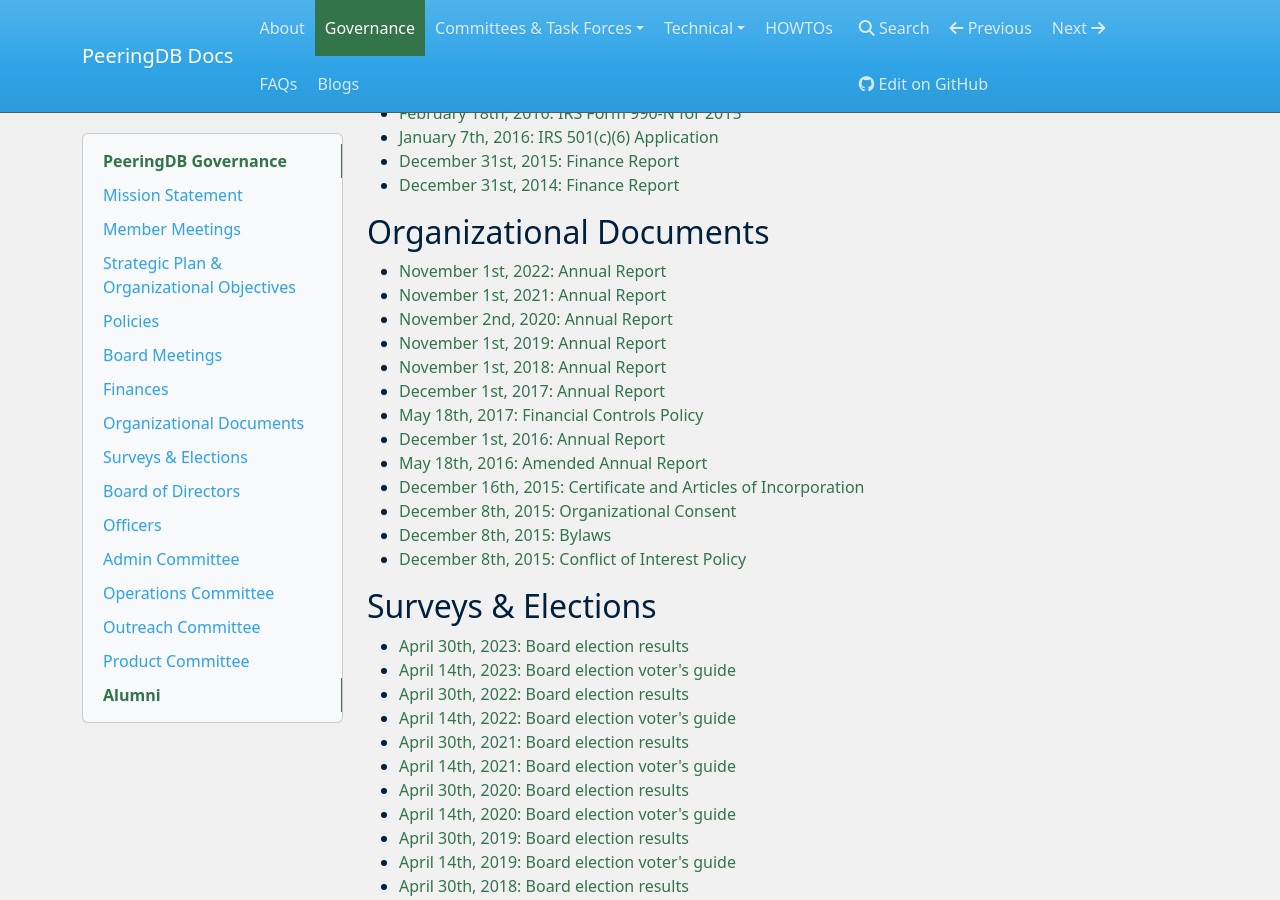
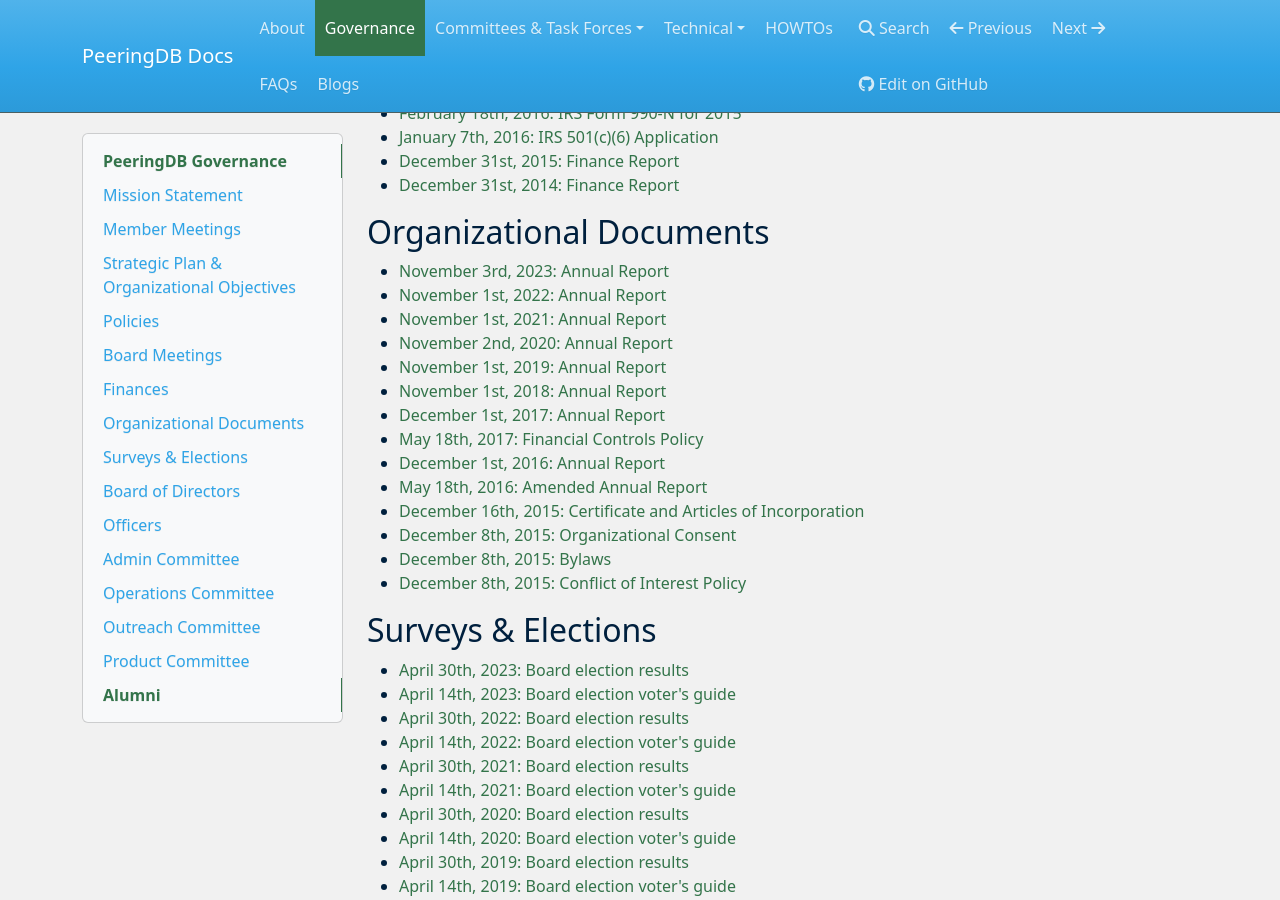
Before and after one commit to peeringdb/docs, an MkDocs documentation site: the page built from docs/gov.md, in a window 1280 px wide and 900 px high, scrolled down 1553 px. Built offline with MkDocs 1.6.1, drawn with Linux system fonts in a browser that asks for light colours; nearby versions of some CDN libraries.

Commit message:
Annual Report.

```diff
--- a/docs/gov.md
+++ b/docs/gov.md
@@ -69,6 +69,7 @@
 
 ## Organizational Documents
 
+- [November 3rd, 2023: Annual Report](gov/legaldocs/2023-11-03_PeeringDB_Annual_Report.pdf)
 - [November 1st, 2022: Annual Report](gov/legaldocs/2022-11-01_PeeringDB_Annual_Report.pdf)
 - [November 1st, 2021: Annual Report](gov/legaldocs/2021-11-01_PeeringDB_Annual_Report.pdf)
 - [November 2nd, 2020: Annual Report](gov/legaldocs/2020-11-02_PeeringDB_Annual_Report.pdf)
```
Also changed, not shown: 1 other file.
